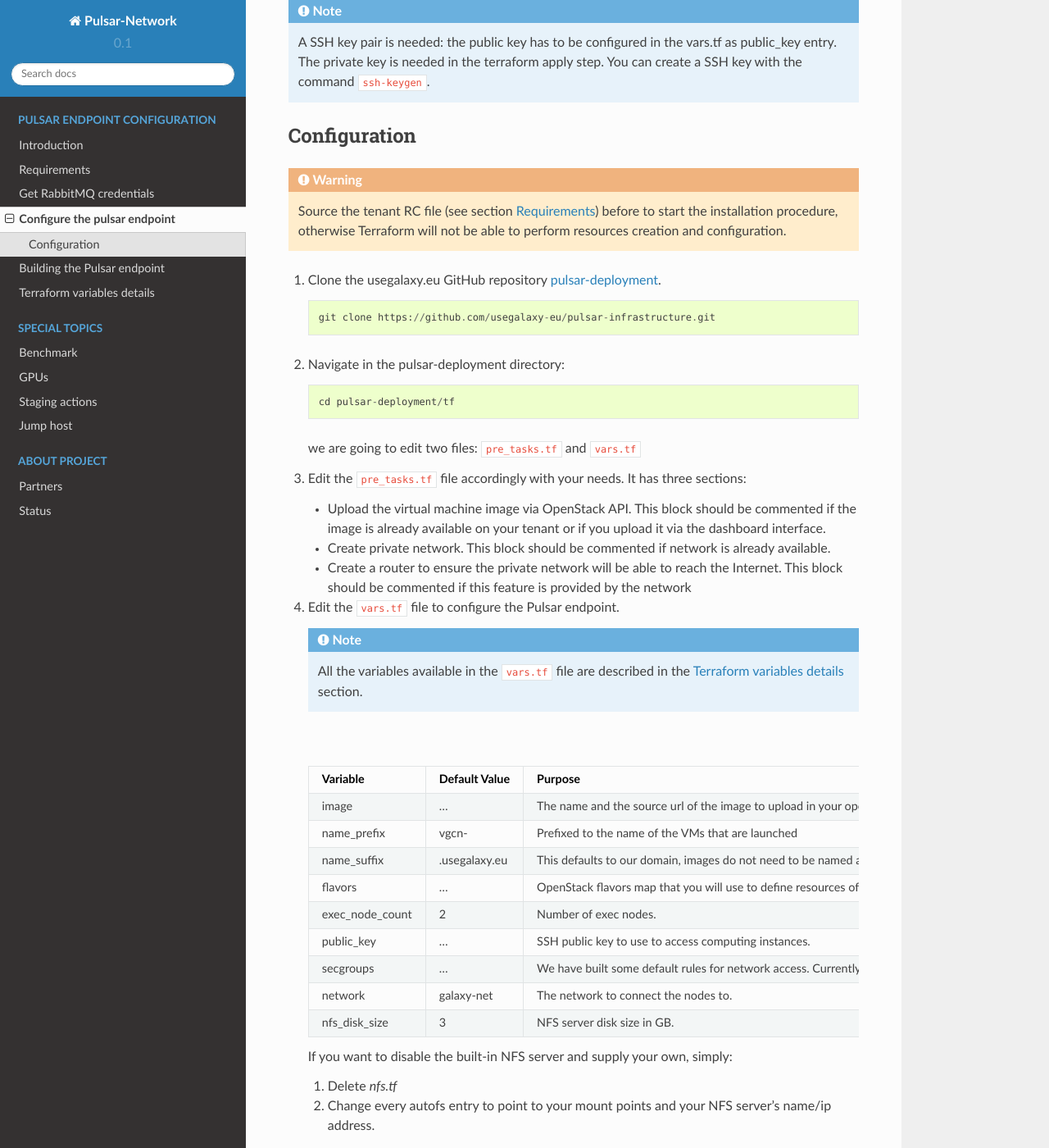
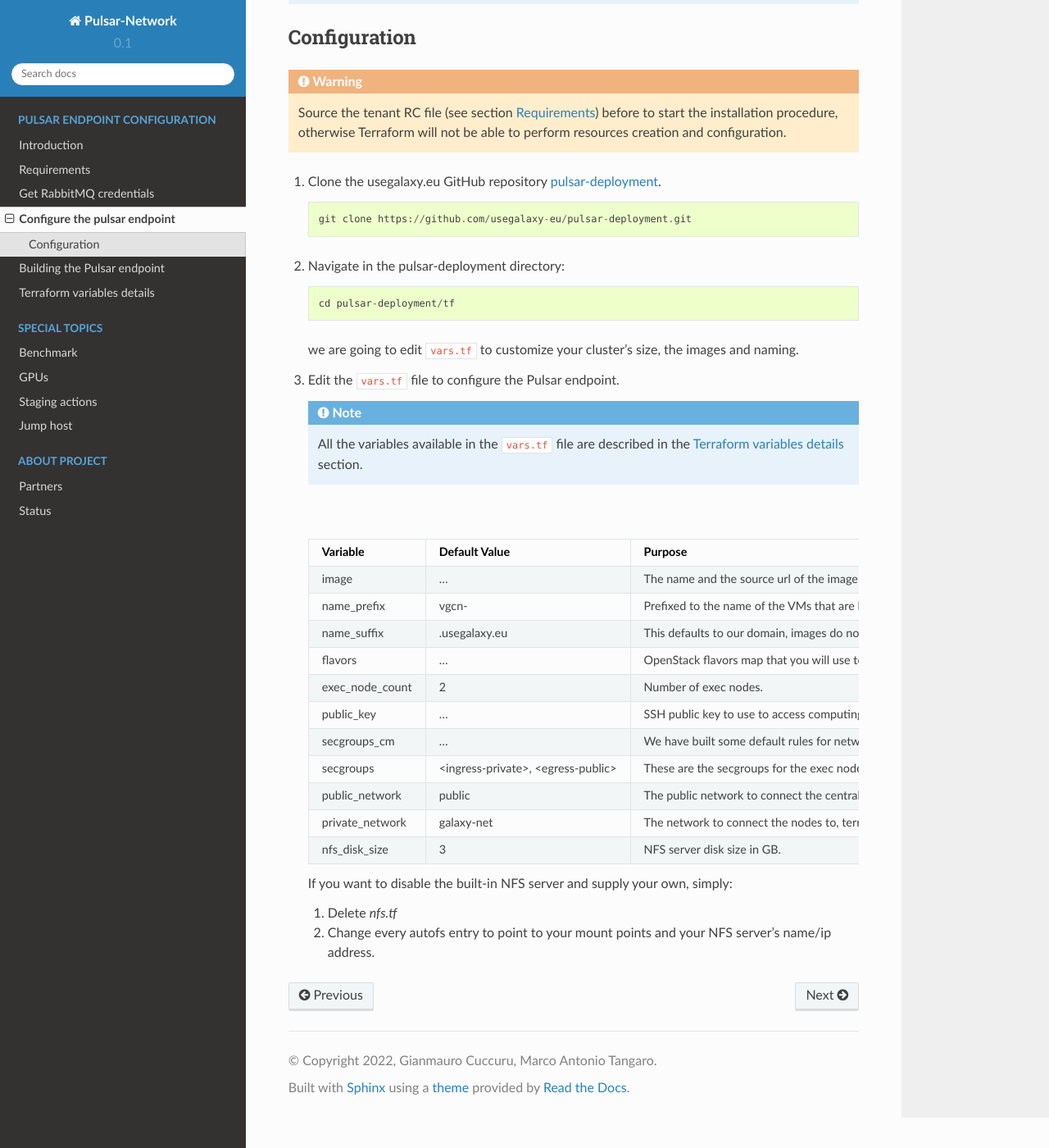
Before and after one commit to usegalaxy-eu/pulsar-network-docs, a Sphinx documentation site: the page built from source/configuration.rst, in a window 1280 px wide and 1400 px high, scrolled down 401 px. Shown: the whole window at 82% size. Built offline with Sphinx 7.4.7 and the Read the Docs theme 2.0.0, drawn with Linux system fonts in a browser that asks for light colours; some of the changed text lies outside the part shown.

Commit message:
no pre_tasks, just variables and more details about secgroups

```diff
--- a/source/configuration.rst
+++ b/source/configuration.rst
@@ -1,13 +1,9 @@
 Configure the pulsar endpoint
 =============================
 
-This step will create several Pulsar needed resources on the cloud infrastructure, which will be used during the nodes configuration:
-
-  - the virtual image
-  - the private network
-  - the router
-
-This step can be skipped if the resources above are available or provided by your cloud infrastructure in other ways. More details below.
+This step will create several Pulsar needed resources on the cloud infrastructure, which is automatically done by `terraform`.
+In that way, your Pulsar endpoint has its own resources and can be safely deleted and redeployed using `terraform` only.
+The only required resource is a public network in your OpenStack tenant.
 
 .. note::
 
@@ -24,7 +20,7 @@ Configuration
 
    ::
 
-     git clone https://github.com/usegalaxy-eu/pulsar-infrastructure.git
+     git clone https://github.com/usegalaxy-eu/pulsar-deployment.git
 
 #. Navigate in the pulsar-deployment directory:
 
@@ -32,15 +28,7 @@ Configuration
 
      cd pulsar-deployment/tf
 
-   we are going to edit two files: ``pre_tasks.tf`` and ``vars.tf``
-
-#. Edit the ``pre_tasks.tf`` file accordingly with your needs. It has three sections:
-
-   - Upload the virtual machine image via OpenStack API. This block should be commented if the image is already available on your tenant or if you upload it via the dashboard interface.
-
-   - Create private network. This block should be commented if network is already available.
-
-   - Create a router to ensure the private network will be able to reach the Internet. This block should be commented if this feature is provided by the network
+   we are going to edit ``vars.tf`` to customize your cluster's size, the images and naming.
 
 #. Edit the ``vars.tf`` file to configure the Pulsar endpoint.
 
@@ -73,12 +61,18 @@ Configuration
       * - public_key
         - ...
         - SSH public key to use to access computing instances.
+      * - secgroups_cm
+        - ...
+        - We have built some default rules for network access. Currently these are extremely broad, we may change that in the future.
       * - secgroups
-        - ...
-        - We have built some default rules for network access. Currently these are extremely broad, we may change that in the future. Alternatively you can supply your own preferred security groups here.
-      * - network
+        - <ingress-private>, <egress-public>
+        - These are the secgroups for the exec nodes and the NFS node. <egress-public> will allow all egress to the entire internet. <ingress-private> allows ingress from other nodes with the same security group, only.
+      * - public_network
+        - public
+        - The public network to connect the central manager to, terraform will **not** create this, so make sure to have it available in your OpenStack tenant.
+      * - private_network
         - galaxy-net
-        - The network to connect the nodes to.
+        - The network to connect the nodes to, terraform will create this, but you need to specify a [private IP range](https://www.iana.org/help/private-addresses) in CIDR notation, that it can use on your tenant.
       * - nfs_disk_size
         - 3
         - NFS server disk size in GB.
```
